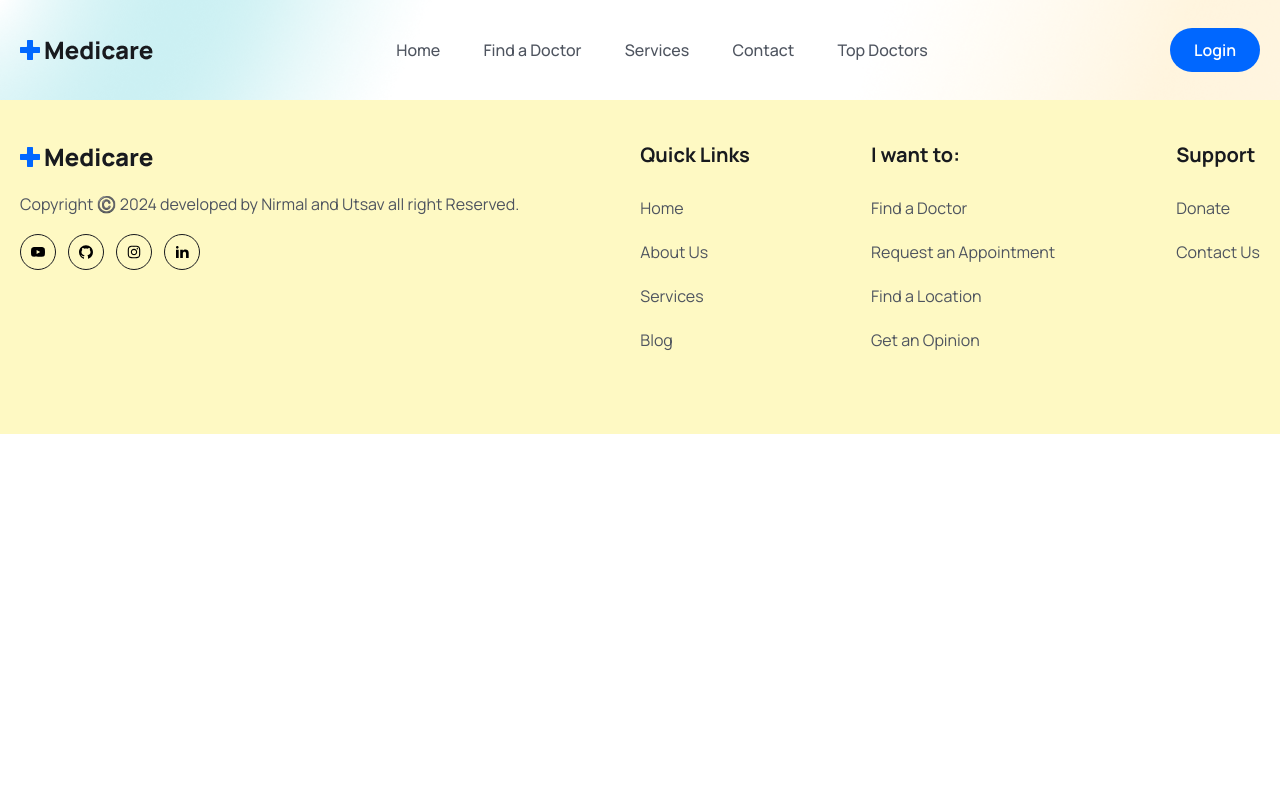
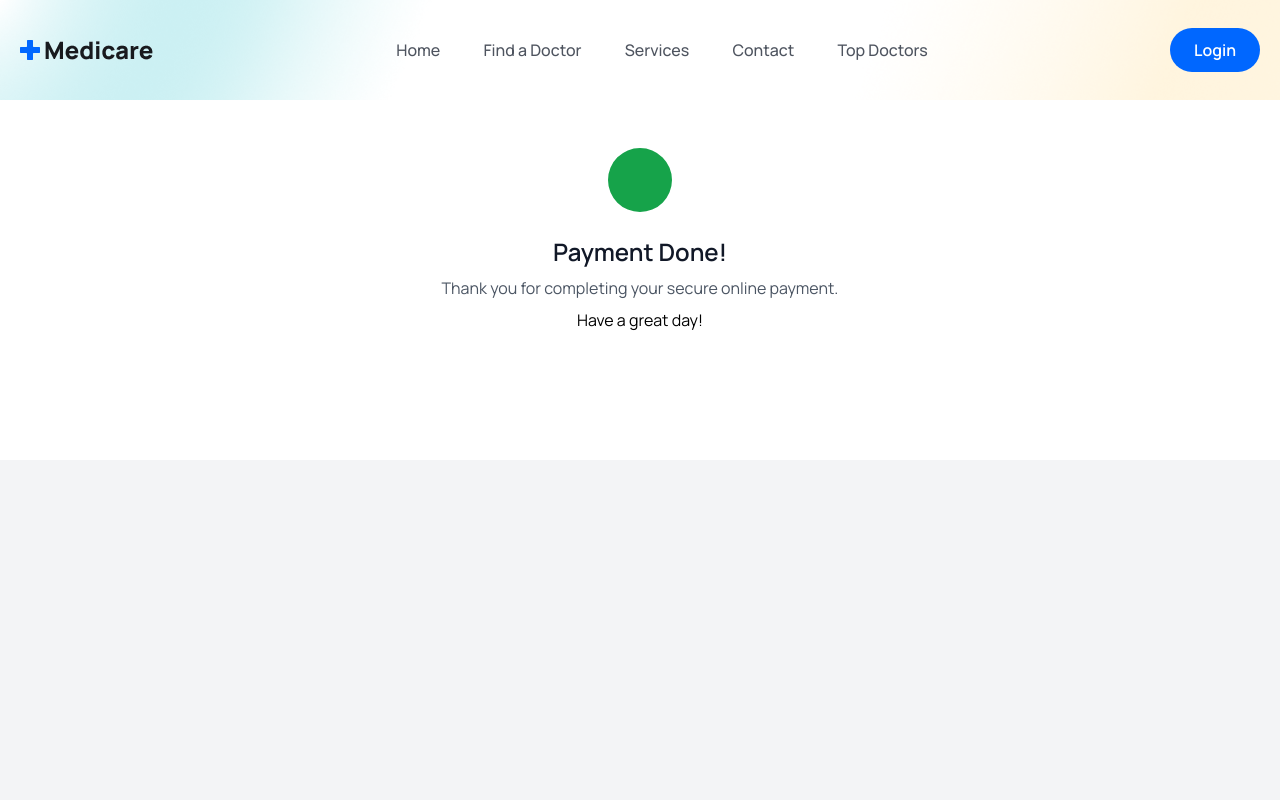
Before and after one commit to Utsav-Kasvala/MediTech, a React (Vite) app in the folder frontend/: page /checkout-success in a window 1280 px wide. Shown: the top 800 px of the page. Built offline with nearby package versions, Linux system fonts and the light colour scheme.

Commit message:
Worked on stripe

```diff
--- a/frontend/src/Dashboard/doctor-account/Appointments.jsx
+++ b/frontend/src/Dashboard/doctor-account/Appointments.jsx
@@ -26,10 +26,7 @@ const Appointments = ({appointments}) => {
              {item.user.gender}
            </td>
            <td className='px-6 py-4'>
-             {item.user.gender}
-           </td>
-           <td className='px-6 py-4'>
-              {item.isPaid && <div className='flex-items-center'><div className='h-2.5 w-2.5 rounded-full bg-green-500 '>Paid</div></div> }
+              {item.isPaid && <div className='flex-items-center justify-between'><div className='h-2.5 w-2.5 rounded-full bg-green-500 '>Paid</div></div> }
               {!item.isPaid && <div className='flex-items-center'><div className='h-2.5 w-2.5 rounded-full bg-red-500 '>Unpaid</div></div> }
 
            </td>
--- /dev/null
+++ b/frontend/src/pages/CheckoutSuccess.jsx
@@ -0,0 +1,36 @@
+import { Link } from 'react-router-dom'
+
+const CheckoutSuccess = () => {
+    return (
+        <div className='bg-gray-100 h-screen'>
+            <div className='bg-white p-6 md:mx-auto'>
+                <svg viewBox='0 0 24 24' className='text-green-600 w-16 h-16 mx-auto my-6'>
+                    <path
+                        fill="currentColor"
+                        d="M12,0A12, 12,0,1,0,24,12,12.014, 12.014,0,0,0,12,0Zm6.927,8.2-6.845,9.289a1.011,1.011,0,0,1-1.
+             43.188L5.764,13.769a1,1,0,1,1,1.25-1.56214.076,3.261,6.227-8.451A1,1,0,1,1,18.927,8.2Z"
+                    ></path>
+                </svg>
+                <div className="text-center">
+                    <h3 className="md:text-2xl text-base text-gray-900 font-semibold text-center">
+                        Payment Done!
+                    </h3>
+                    <p className="text-gray-600 my-2">
+                        Thank you for completing your secure online payment.
+                    </p>
+                    <p> Have a great day! </p>
+                    <div className="py-10 text-center">
+                        <Link
+                            to="/home"
+                           className="px-12 bg-buttonBgColor text-white font-semibold py-3">
+                        Go Back To Home
+                    </Link>
+
+            </div>
+          </div>
+        </div>
+        </div>
+    );
+};
+
+export default CheckoutSuccess;
--- a/frontend/src/pages/Doctors/SidePanel.jsx
+++ b/frontend/src/pages/Doctors/SidePanel.jsx
@@ -3,8 +3,35 @@
 import { useState } from "react"
 
 import convertTime from "../../utils/convertTime"
+import{ BASE_URL, token } from '../../config'
+import { toast } from 'react-toastify'
 
 const SidePanel = ({doctorId, ticketPrice, timeSlots}) => {
+
+  const bookingHandler = async()=>{
+    try {
+      const res = await fetch(`${BASE_URL}/bookings/checkout-session/${doctorId}`,{
+        method:'post',
+        headers:{
+          Authorization:`Bearer ${token}`
+        }
+      });
+      const data = await res.json();
+
+      if(!res.ok)
+      {
+        throw new Error(data.message + 'Please try again')
+      }
+
+      if(data.session.url){
+        window.location.href= data.session.url
+      }
+
+
+    } catch (err) {
+      toast.error(err.message)
+    }
+  }
 
   const [openPanel,setOpenPanel]=useState(false)
   const panelOpen = ()=>{
@@ -34,7 +61,7 @@ const SidePanel = ({doctorId, ticketPrice, timeSlots}) => {
       </ul>
     </div>
     {/*btn px-2 w-full rounded-md */}
-    <button className='cursor-pointer rounded-[30px] border-none bg-primaryColor pt-2 pb-2 items-center px-2 mt-[30px] mb-2 w-full text-white'>Book Appointment</button>
+    <button onClick={bookingHandler} className='cursor-pointer rounded-[30px] border-none bg-primaryColor pt-2 pb-2 items-center px-2 mt-[30px] mb-2 w-full text-white'>Book Appointment</button>
 </div>}</>
 
     )
--- a/frontend/src/routes/Routers.jsx
+++ b/frontend/src/routes/Routers.jsx
@@ -11,6 +11,7 @@ import Dashboard from '../Dashboard/doctor-account/Dashboard'
 import {Routes,Route} from 'react-router-dom'
 import ProtectedRoute from './ProtectedRoute'
 import TopDoctors from '../pages/TopDoctors'
+import CheckoutSuccess from '../pages/CheckoutSuccess'
 const Routers = () => {
   return (
     <Routes>
@@ -25,7 +26,7 @@ const Routers = () => {
       <Route path="/topdoctors" element={<TopDoctors/>}/>
       <Route path="/users/profile/me" element={<ProtectedRoute allowedRoles={['patient']}><MyAccount/></ProtectedRoute>}/>
       <Route path="/doctors/profile/me" element={<ProtectedRoute allowedRoles={['doctor']}><Dashboard/></ProtectedRoute>}/>
-
+      <Route path="/checkout-success" element={<CheckoutSuccess/>}/>
 
     </Routes>
   )
```
Also changed, not shown: 2 other files (tests, documents, lock files or other folders).
